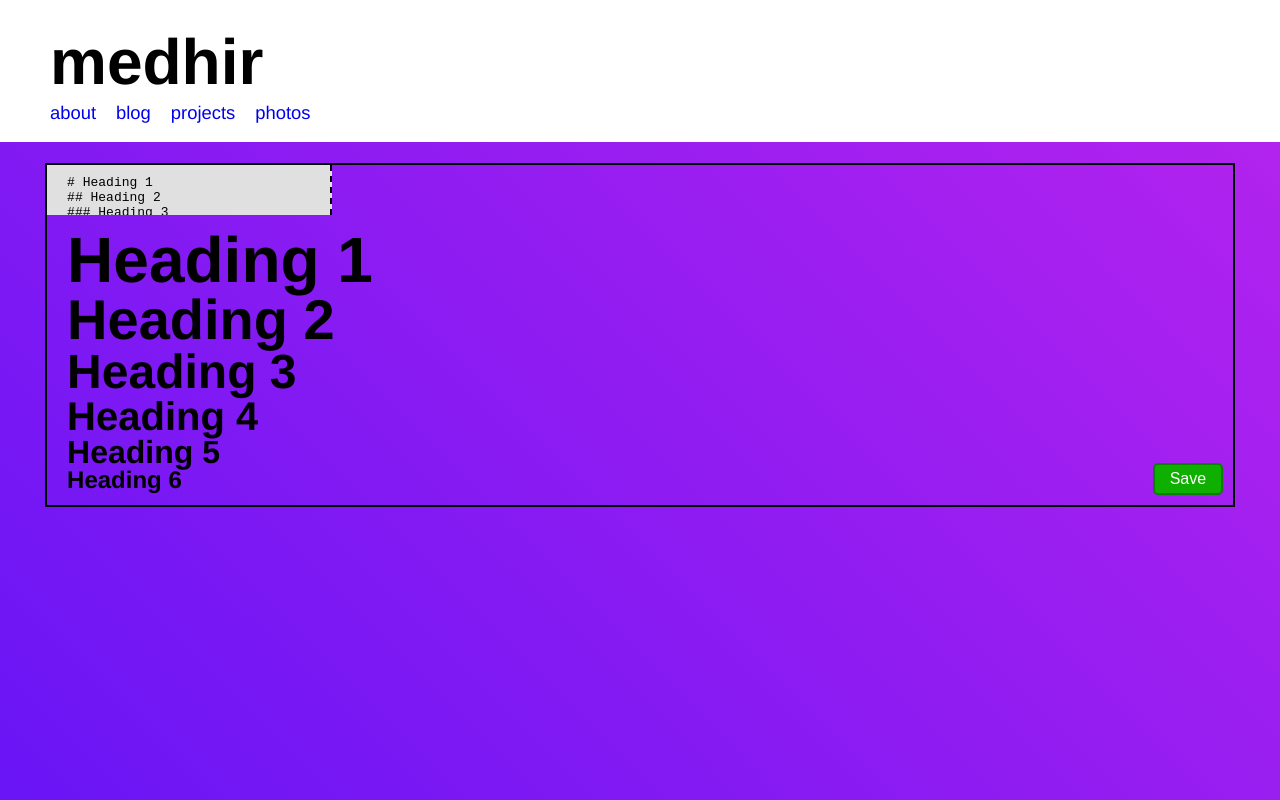
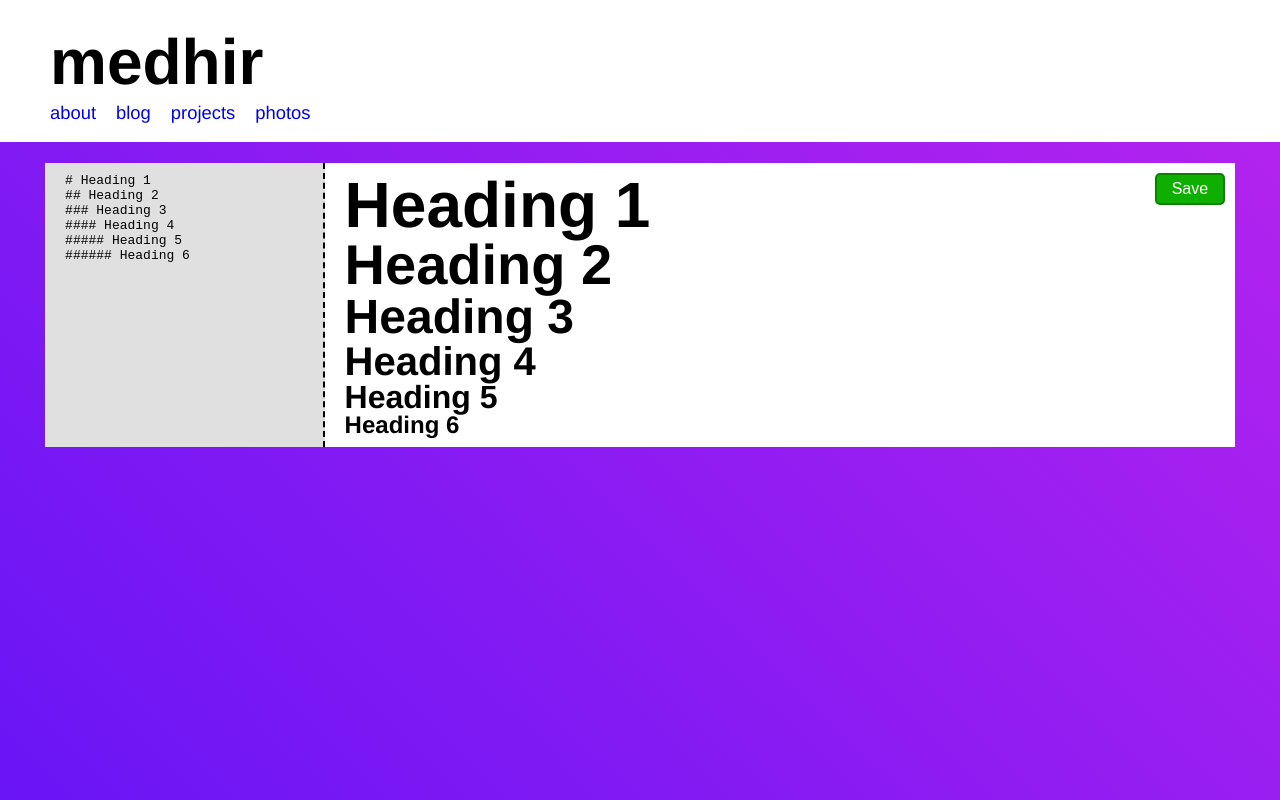
Before and after one commit to medhir/blog, a React (Create React App) app in the folder client/: page /blog in a window 1280 px wide. Shown: the top 800 px of the page. Built offline with nearby package versions, Linux system fonts and the light colour scheme; what auth0-js would draw is missing.

Commit message:
Editor styling

```diff
--- a/client/src/Components/Editor/Editor.css
+++ b/client/src/Components/Editor/Editor.css
@@ -1,7 +1,8 @@
 .editor {
+    height: 100%;
+    display: flex;
     position: relative;
     margin-top: 20px;
-    border: 2px solid rgb(0,0,0);
 }
 
 .editor textarea,
@@ -21,6 +22,7 @@
 }
 
 .editor article {
+    background-color: white;
     display: inline-block;
     overflow: scroll;
     width: 75%;
@@ -37,7 +39,7 @@
 .editor-controls {
     position: absolute;
     right: 0;
-    bottom: 0;
+    top: 0;
 }
 
 @media only screen and (max-width: 600px){
@@ -56,8 +58,4 @@
         font-size: 1.2em;
         border: none;
     }
-
-    .editor-controls {
-        top: 0;
-    }
 }
```
